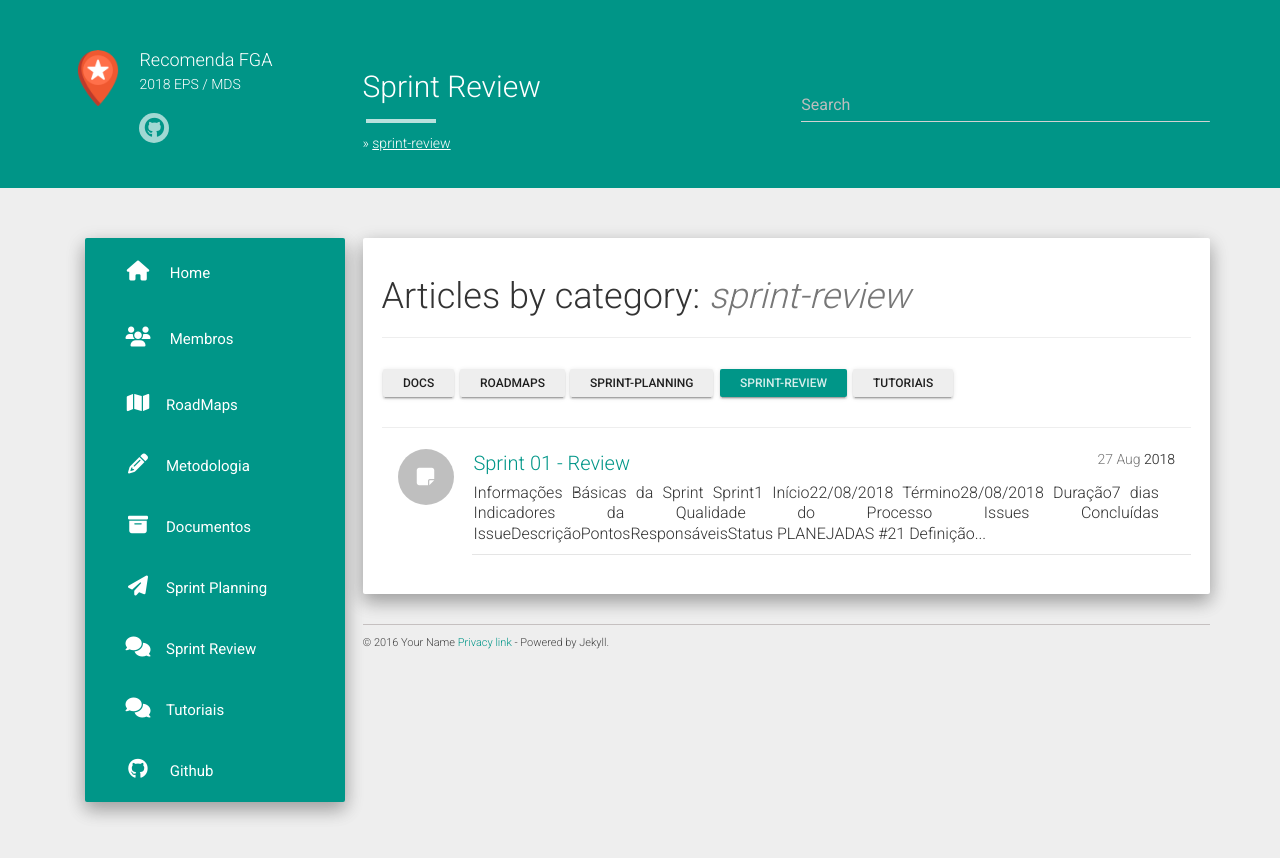
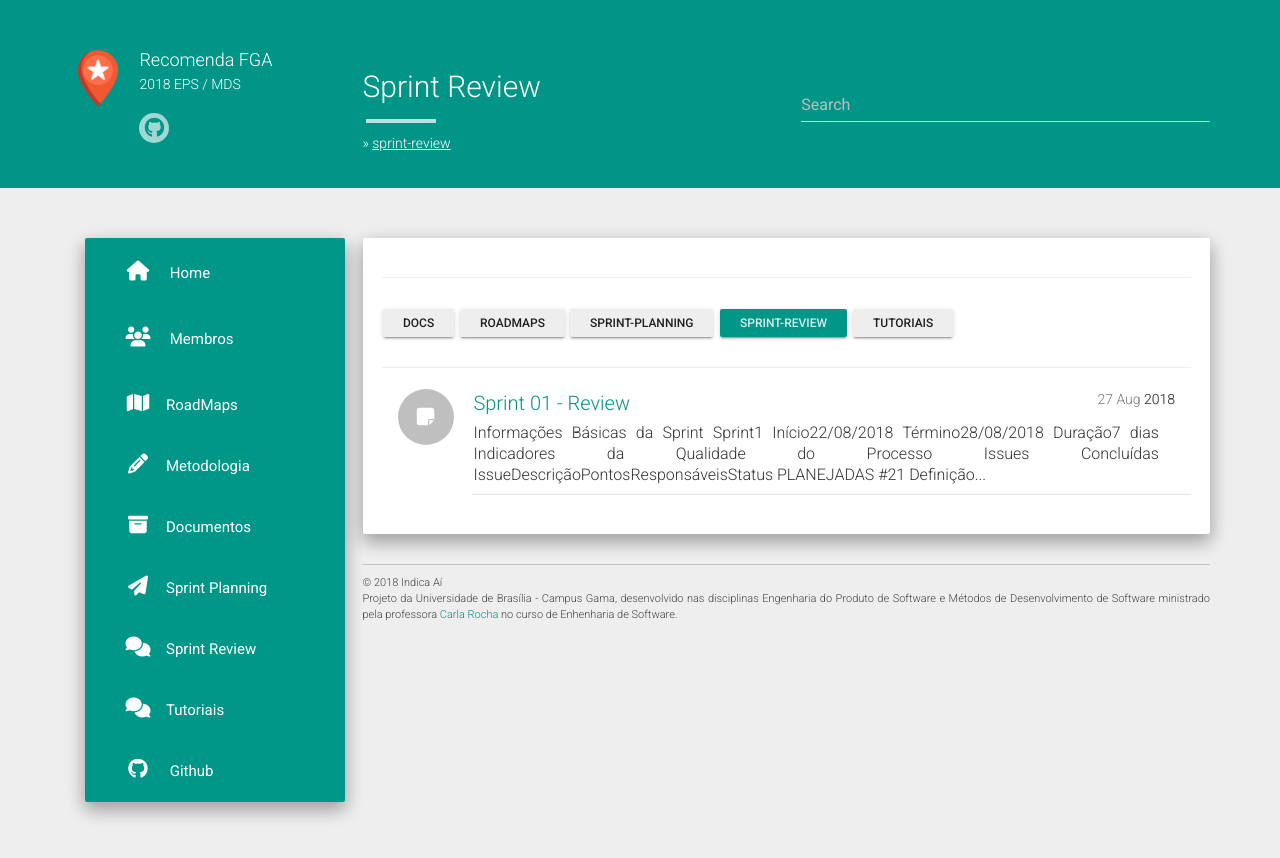
Before and after one commit to fga-eps-mds/2018.2-IndicaAi, a Jekyll site: the page built from docs/category/sprint-review.md, in a window 1280 px wide. Shown: the top 858 px of the page. Built offline with Jekyll 4.4.1, drawn with Linux system fonts in a browser that asks for light colours; nearby versions of some CDN libraries.

Commit message:
Edit category page and footer

```diff
--- a/docs/_includes/footer.html
+++ b/docs/_includes/footer.html
@@ -1,5 +1,6 @@
 <footer>
-  © 2016 Your Name <a href="#">Privacy link</a> - Powered by Jekyll.
+  © 2018 Indica Aí
+  <div>Projeto da Universidade de Brasília - Campus Gama, desenvolvido nas disciplinas Engenharia do Produto de Software e Métodos de Desenvolvimento de Software ministrado pela professora <a href='https://github.com/carlaRocha'>Carla Rocha</a> no curso de Enhenharia de Software.</div>
 </footer>
 <div align="center">
   <script async src="https://pagead2.googlesyndication.com/pagead/js/adsbygoogle.js"></script>
--- a/docs/_layouts/posts_by_category.html
+++ b/docs/_layouts/posts_by_category.html
@@ -2,10 +2,6 @@
 layout: default
 ---
 <div class="content well">
-<header id="post-header">
-    <h1 id="post-subtitle">Articles by category: <em class="text-muted">{{ page.categories }}</em></h1>
-</header>
-
 <div id="post-content">
     <hr />
     {% for category in site.categories %}
```
